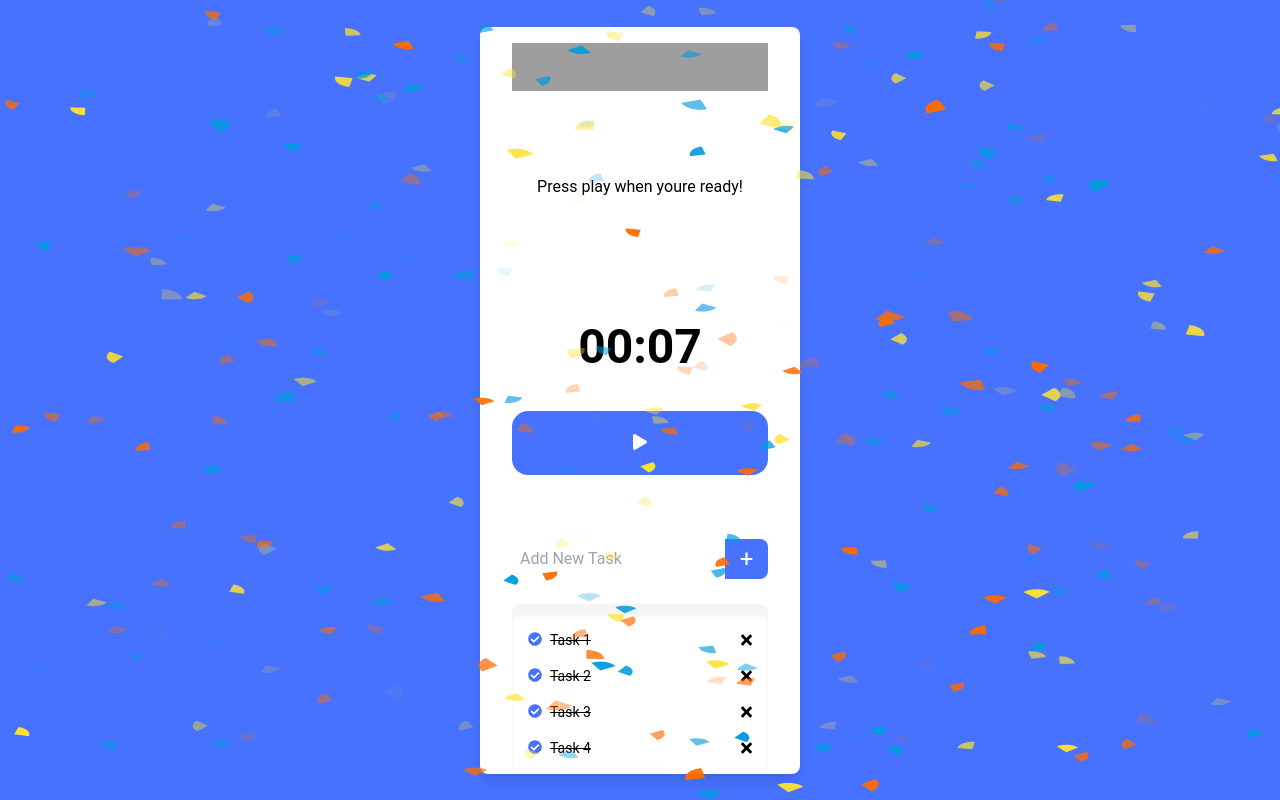
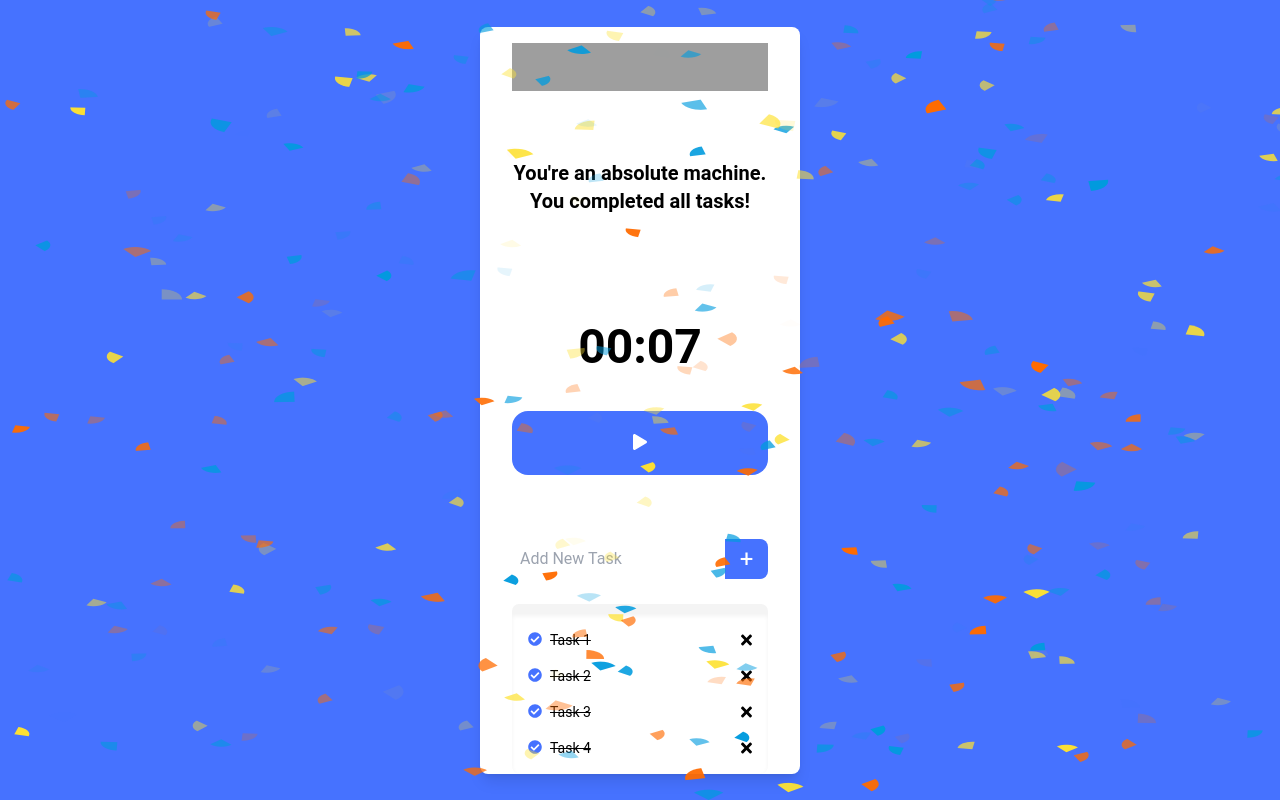
Before and after one commit to zda17/pomodoro, a React (Create React App) app: page / in a window 1280 px wide. Built offline with nearby package versions, Linux system fonts and the light colour scheme; no server answers; data requests are answered from the project's data file; grey boxes are pictures that could not be loaded.

Commit message:
showing congratulatory message when all tasks completed

```diff
--- a/src/components/Tasks.js
+++ b/src/components/Tasks.js
@@ -15,7 +15,7 @@ import confetti from '../methods/Confetti.js'
 // On top of that, I could disable "completing" any other tasks until the current task is done?
 // Should I then make tasks draggable by priority?
 
-const Tasks = ({ toggleTimer, timerActive }) => {
+const Tasks = ({ toggleTimer, timerActive, setAlert }) => {
     const [tasks, setTasks] = useState([]);
     const [progress, setProgress] = useState(0);
 
@@ -40,6 +40,12 @@ const Tasks = ({ toggleTimer, timerActive }) => {
 
             if (completedProgress === 100) {
                 confetti();
+                setAlert(
+                    <>
+                        <span className="font-bold text-xl">You're an absolute machine. You completed all tasks!</span>
+                        {/* TODO: Could show how much time is left (across all rounds) */}
+                    </>
+                )
                 if (timerActive) {
                     toggleTimer();
                     // if someone stops timer then completes last task
--- a/src/components/Timer.js
+++ b/src/components/Timer.js
@@ -123,7 +123,7 @@ const Timer = () => {
 
             </div>
 
-            <Tasks toggleTimer={toggleTimer} timerActive={timerActive} />
+            <Tasks toggleTimer={toggleTimer} timerActive={timerActive} setAlert={setAlert} />
         </>
     )
 }
```
